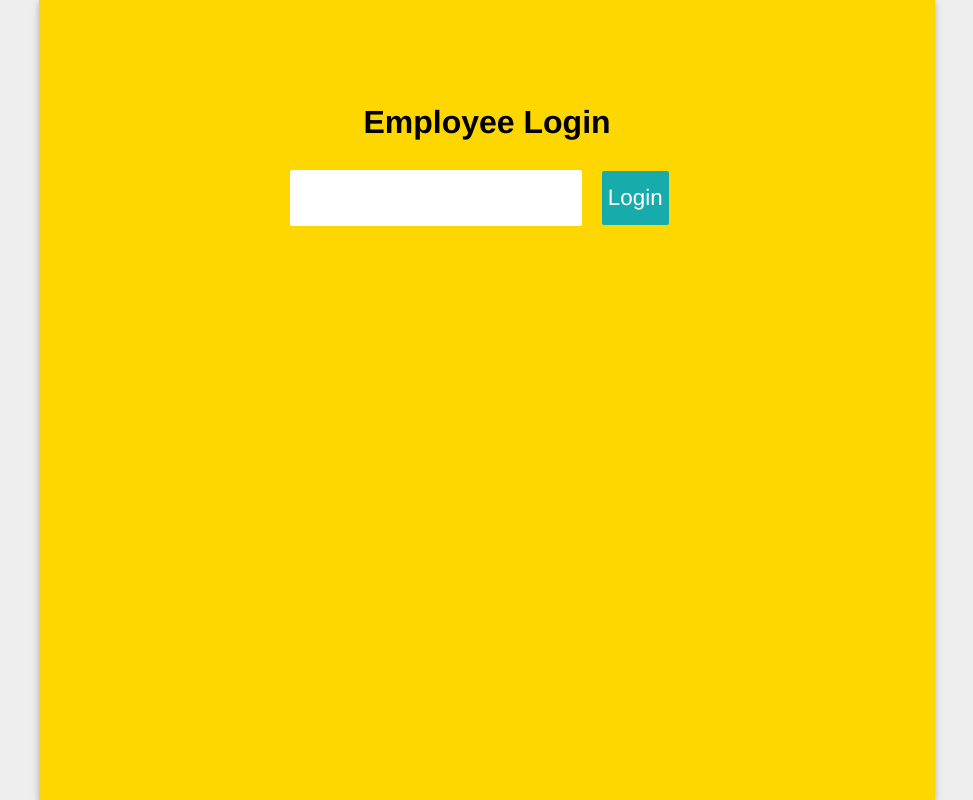
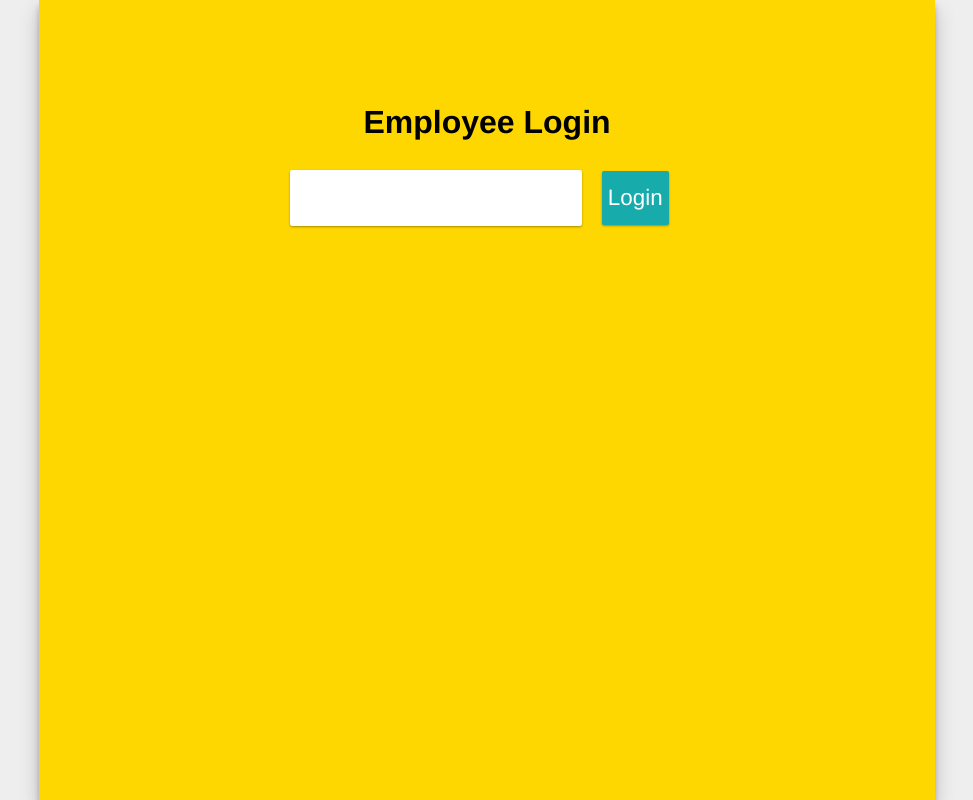
Before and after one commit to ballpor98/database, a PHP site: page / in a window 1280 px wide. Shown: the whole page, without its empty margins (153-1126 px from the left). Run offline with PHP 8.4, Linux system fonts and the light colour scheme.

Commit message:
add shadow

```diff
--- a/css.css
+++ b/css.css
@@ -12,7 +12,7 @@ body{
 	height: 100vh;
 	width: 70%;
 	background-color: gold;
-	box-shadow: 0 2px 5px 0 rgba(0,0,0,0.16),0 2px 10px 0 rgba(0,0,0,0.12);
+ 	box-shadow: 0 10px 20px rgba(0,0,0,0.19), 0 6px 6px rgba(0,0,0,0.23);
 }
 .box{
 	padding-top: 89px;
@@ -26,6 +26,7 @@ input,button{
 	border-radius: 2px;
 	border: none;
 	text-align: center;
+	box-shadow: 0 1px 3px rgba(0,0,0,0.12), 0 1px 2px rgba(0,0,0,0.24);
 }
 button{
 	cursor: pointer;
@@ -34,6 +35,7 @@ button{
 table{
 	margin: 0 auto;
 	line-height: 54px;
+	box-shadow: 0 3px 6px rgba(0,0,0,0.16), 0 3px 6px rgba(0,0,0,0.23);
 }
 td{
 	padding: 0px 10px 0px 10px;
--- a/wait.php
+++ b/wait.php
@@ -19,7 +19,7 @@ $db = new PDO('mysql:host=localhost;dbname=fruit', "fruit", "123456");
       #echo $stmt->rowCount()," ",$username;
       if($stmt->rowCount()==0)
       {
-      echo "<h3>Wrong user! Try again<p><a href=index.php>back</a></h3>";
+      echo "<h3>Wrong user! Try again<p><a href=index.php class='foot'>back</a></h3>";
       }
       else
       {
```
